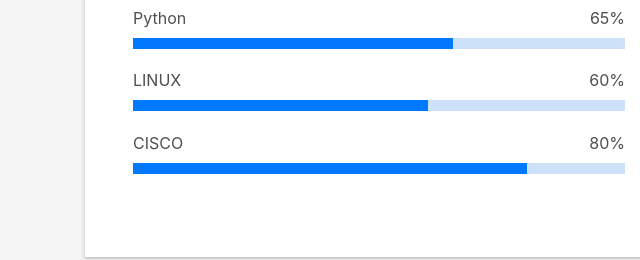
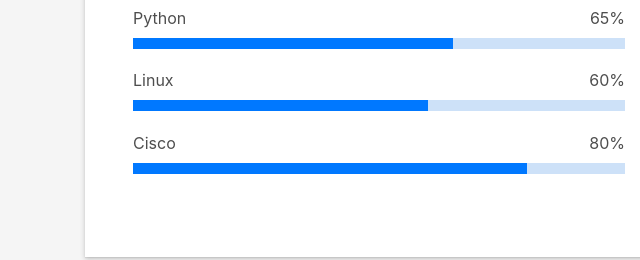
Before and after one commit to r0749796/Portfolio, a plain HTML site: page index.html in a window 1280 px wide. Shown: the part 1309-1569 px from the top of the page, 0-640 px from the left. Drawn offline with Linux system fonts and the light colour scheme.

Commit message:
Update index.html

```diff
--- a/index.html
+++ b/index.html
@@ -119,12 +119,12 @@
                     <div class="progress-bar" role="progressbar" style="width: 65%" aria-valuenow="65" aria-valuemin="0"
                       aria-valuemax="100"></div>
                   </div>
-                  <span>LINUX</span> <span class="pull-right">60%</span>
+                  <span>Linux</span> <span class="pull-right">60%</span>
                   <div class="progress">
                     <div class="progress-bar" role="progressbar" style="width: 60%" aria-valuenow="60" aria-valuemin="0"
                       aria-valuemax="100"></div>
                   </div>
-                  <span>CISCO</span> <span class="pull-right">80%</span>
+                  <span>Cisco</span> <span class="pull-right">80%</span>
                   <div class="progress">
                     <div class="progress-bar" role="progressbar" style="width: 80%" aria-valuenow="60" aria-valuemin="0"
                          aria-valuemax="100"></div>
```
